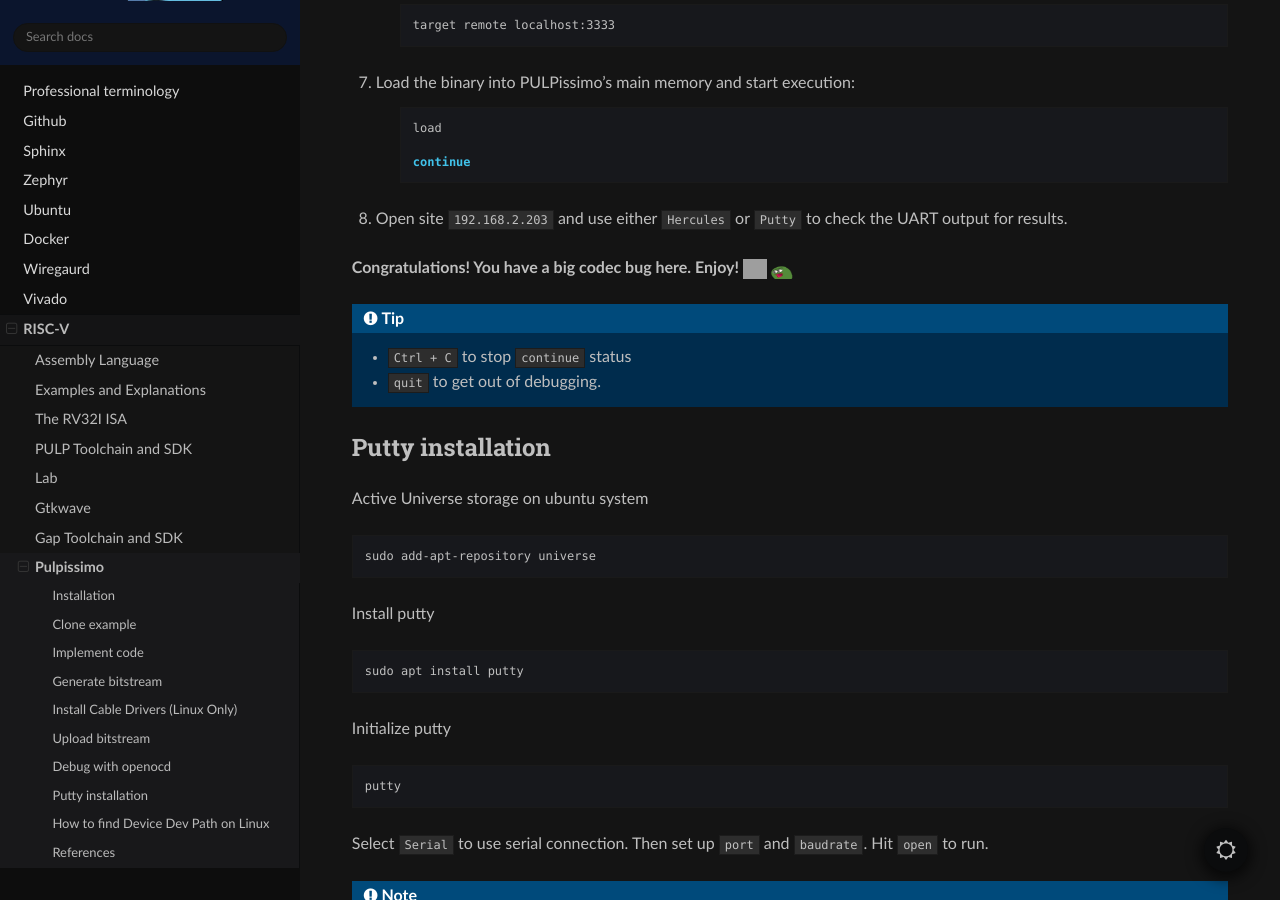
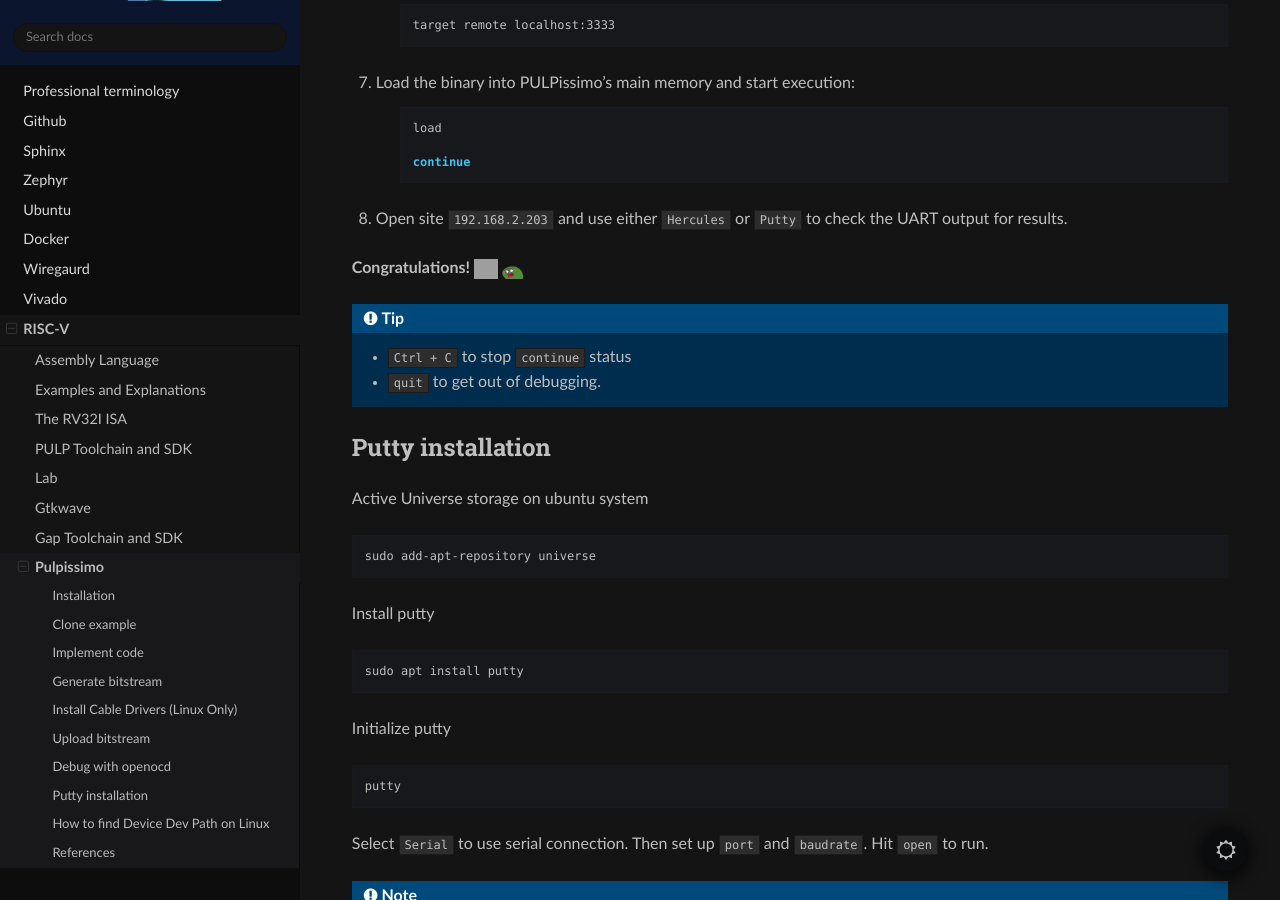
Before and after one commit to ryanjtr/MyDocs, a Sphinx documentation site: the page built from docs/source/Contents/RISCV/pulpissimo.rst, in a window 1280 px wide and 900 px high, scrolled down 5032 px. Built offline with Sphinx 7.4.7 and the Read the Docs theme 2.0.0, drawn with Linux system fonts in a browser that asks for light colours; pages that are not in the unit, such as notebooks, are missing from menus; grey boxes are pictures that could not be loaded.

Commit message:
update congratulation

```diff
--- a/docs/source/Contents/RISCV/pulpissimo.rst
+++ b/docs/source/Contents/RISCV/pulpissimo.rst
@@ -255,7 +255,7 @@
     :width: 24px
     :alt: frog emoji
 
-**Congratulations! You have a big codec bug here. Enjoy!** |rainbowfrog| |frog|
+**Congratulations!** |rainbowfrog| |frog|
 
 .. tip::
 
```
